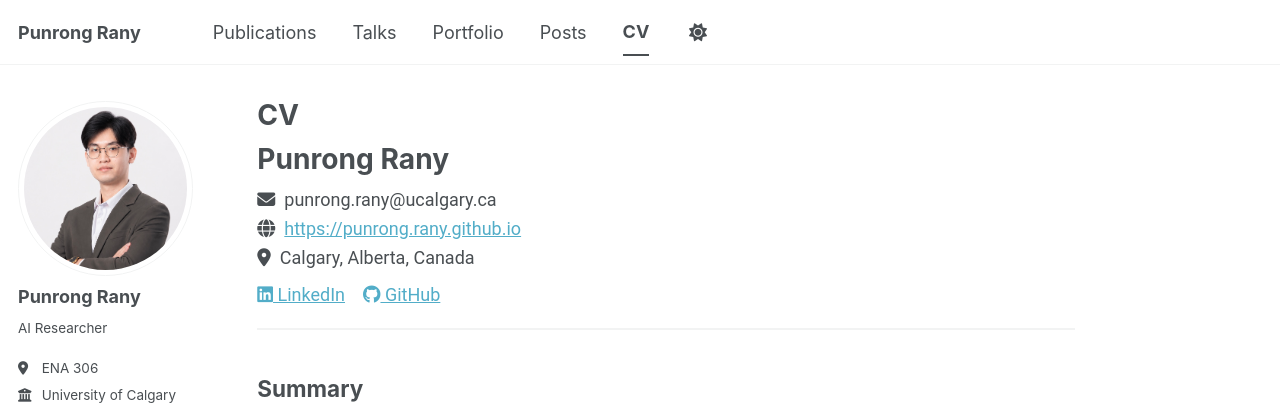
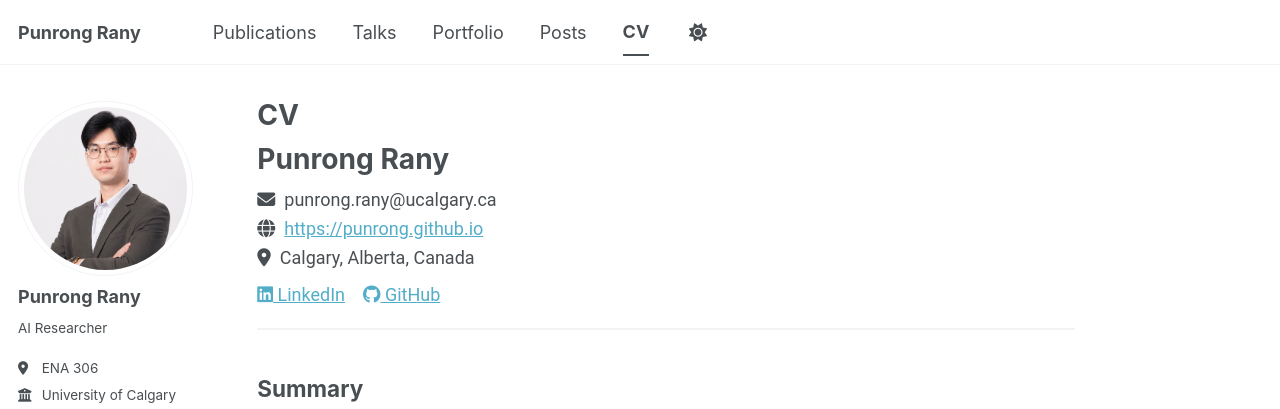
Before and after one commit to punrong/punrong.github.io, a Jekyll site: the page built from _pages/cv-json.md, in a window 1280 px wide and 900 px high. Shown: the top 409 px of the window. Built offline with Jekyll 4.4.1, drawn with Linux system fonts in a browser that asks for light colours; a style sheet for code colours, icons or effects is not loaded; some of the changed lines change nothing that is shown.

Commit message:
Update website link in CV section

```diff
--- a/_data/cv.json
+++ b/_data/cv.json
@@ -2,7 +2,7 @@
   "basics": {
     "name": "Punrong Rany",
     "email": "punrong.rany@ucalgary.ca",
-    "website": "https://punrong.rany.github.io",
+    "website": "https://punrong.github.io",
     "summary": "AI researcher, software engineer, and technology project manager with 6+ years of experience across artificial intelligence, digital banking, telecommunications, and entrepreneurship. <br><br> Currently pursuing an MSc in Electrical and Computer Engineering at the University of Calgary, conducting research on deep learning applications in power systems and energy under the supervision of Dr. Christine Cao and Dr. Samira Ebrahimi Kahou. <br><br> Previously managed digital banking initiatives at Canadia Bank, contributed to software development at Smart Axiata and Phillip Bank, and co-founded an education technology platform that helped 1,000+ students explore scholarship opportunities.",
     "location": {
       "address": "",
```
